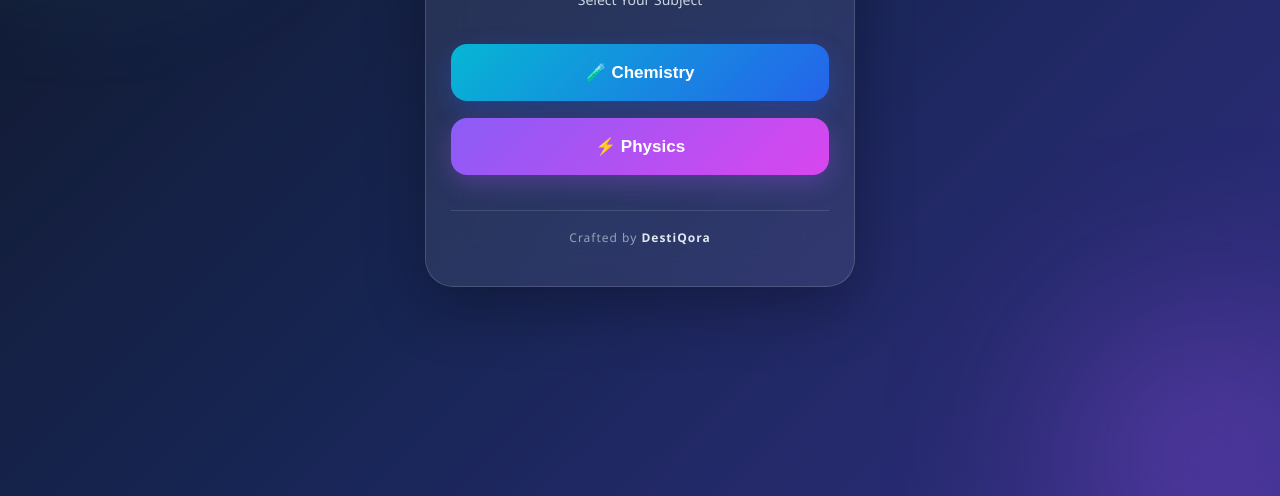
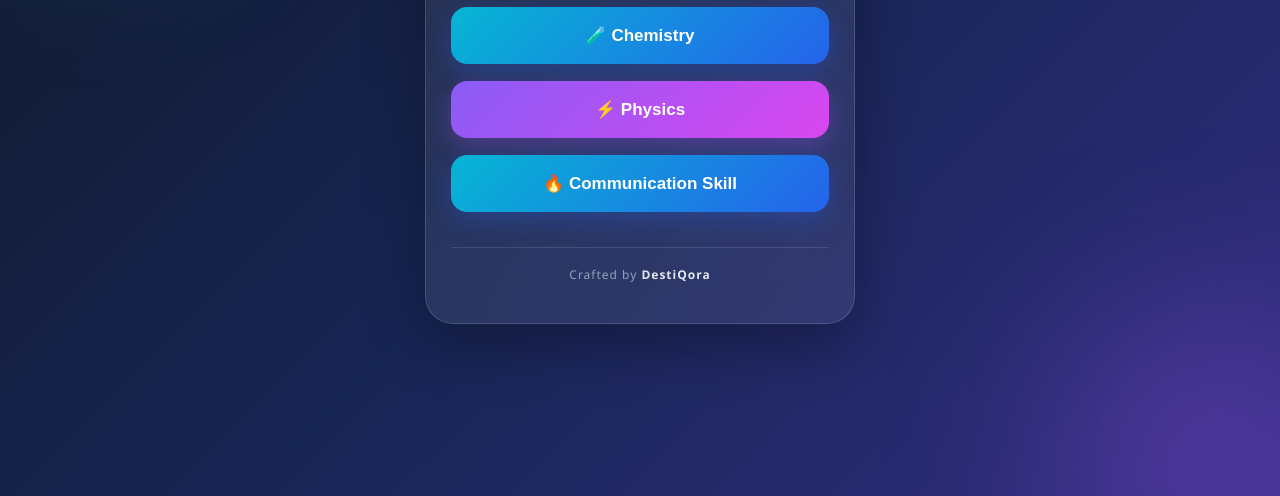
Before and after one commit to DestinPresents/bteup1, a plain HTML site: page index.html in a window 1280 px wide. Shown: the part 304-800 px from the top of the page. Drawn offline with Linux system fonts and the light colour scheme.

Commit message:
Update index.html

```diff
--- a/index.html
+++ b/index.html
@@ -110,6 +110,11 @@ body::after {
     box-shadow: 0 8px 25px rgba(168, 85, 247, 0.3);
 }
 
+.cs {
+    background: linear-gradient(135deg, #06b6d4, #2563eb);
+    box-shadow: 0 8px 25px rgba(37, 99, 235, 0.3);
+    }
+
 .subject-btn:hover {
     transform: translateY(-4px) scale(1.02);
     filter: brightness(1.12);
@@ -174,6 +179,10 @@ body::after {
         ⚡ Physics
     </button>
 
+    <button class="subject-btn cs" onclick="openSubject('cs1.html')">
+        🔥 Communication Skill
+    </button>
+
     <div class="footer">
         Crafted by <span>DestiQora</span>
     </div>
```
